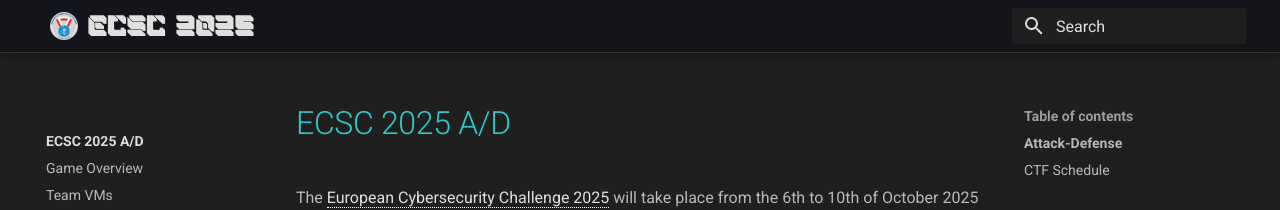
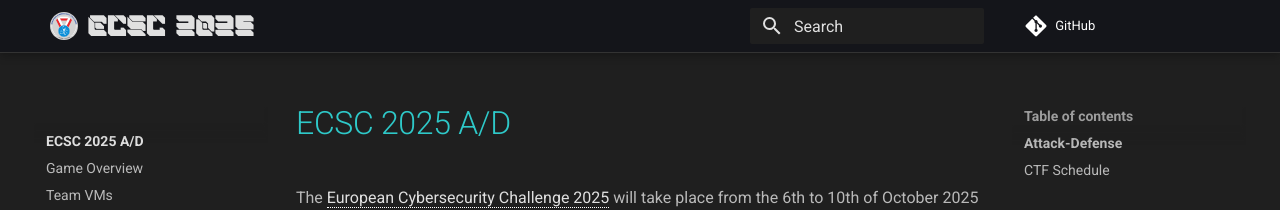
Before and after one commit to Attacking-Lab/ecsc2025-ad-wiki, an MkDocs documentation site: the page built from docs/index.md, in a window 1280 px wide. Shown: the top 210 px of the page. Built offline with MkDocs 1.6.1 and Material for MkDocs 9.7.7, drawn with Linux system fonts in a browser that asks for light colours; comment, search, counter and statistics services are not loaded.

Commit message:
Add repository url to site

```diff
--- a/docs/assets/style.css
+++ b/docs/assets/style.css
@@ -261,3 +261,7 @@
 		color: white;
 	}
 }
+
+.md-source {
+	color: white;
+}
--- a/mkdocs.yml
+++ b/mkdocs.yml
@@ -1,5 +1,6 @@
 site_name: ECSC 2025
 site_name_nav: ECSC<br>2025
+repo_url: https://github.com/attacking-lab/ecsc2025-ad-wiki
 site_url: https://wiki.ad.ecsc2025.pl
 validation:
   links:
```
Also changed, not shown: 1 other file.
